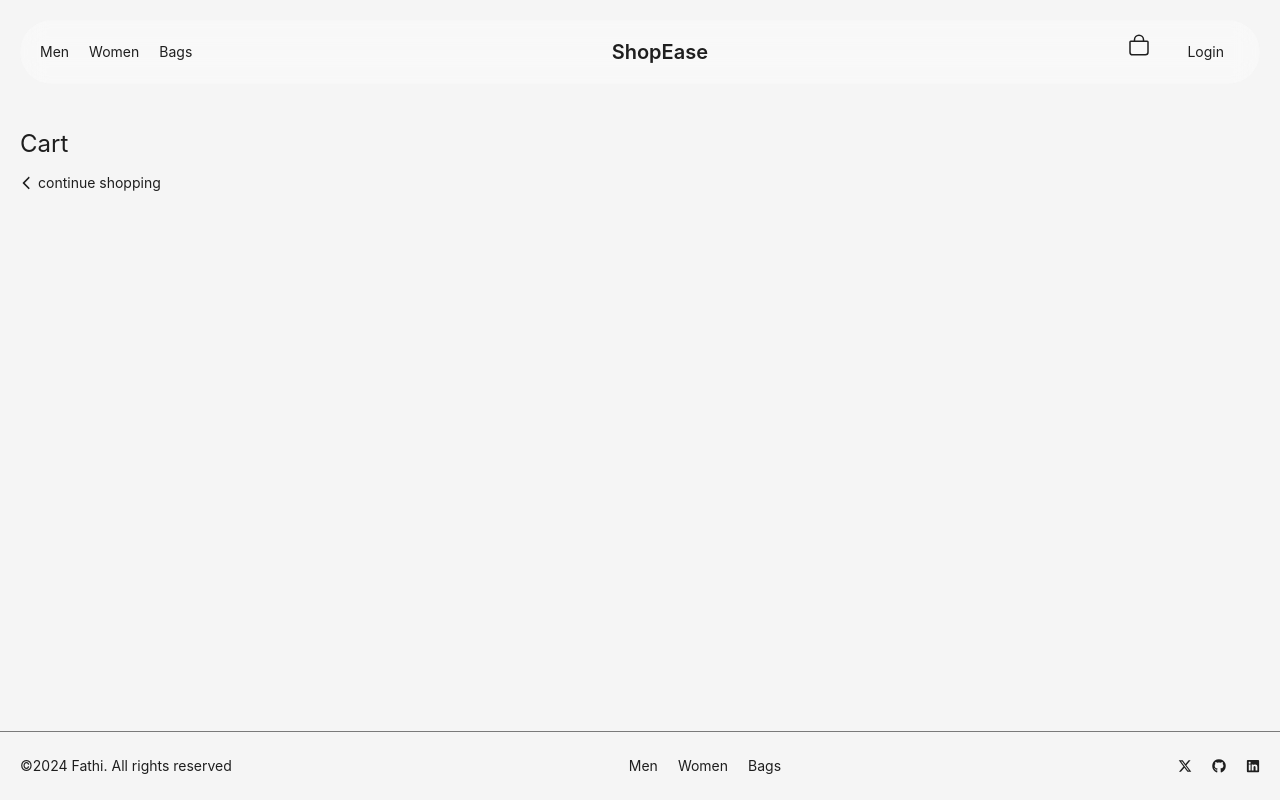
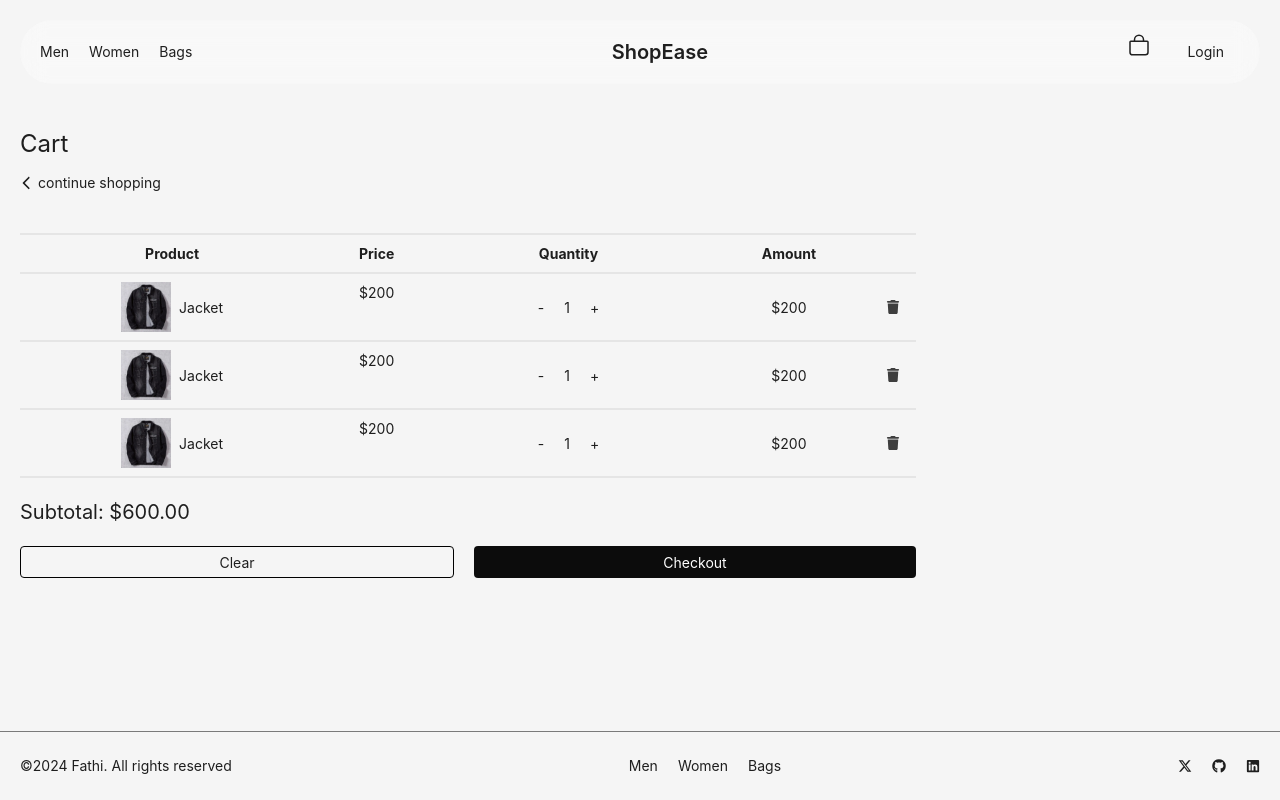
Before and after one commit to c-blaq/shop-ease, a Next.js app: page /cart in a window 1280 px wide. Built offline with nearby package versions, Linux system fonts and the light colour scheme.

Commit message:
style: cart

```diff
--- a/src/app/cart/page.tsx
+++ b/src/app/cart/page.tsx
@@ -1,10 +1,13 @@
+import { Button } from "antd";
+import Image from "next/image";
 import Link from "next/link";
 import React from "react";
-import { FaChevronLeft } from "react-icons/fa6";
+import { FaMinus } from "react-icons/fa";
+import { FaChevronLeft, FaDeleteLeft, FaTrash } from "react-icons/fa6";
 
 const Cart = () => {
   return (
-    <div className="py-32 max-w-screen-2xl mx-auto px-5">
+    <div className="py-24 md:py-32 max-w-screen-2xl mx-auto px-5">
       <div>
         <h2 className="text-lg sm:text-2xl mb-3">Cart</h2>
         <Link
@@ -15,6 +18,146 @@ const Cart = () => {
           continue shopping
         </Link>
       </div>
+
+      <div className=" max-w-4xl mt-10">
+        <table className="w-full">
+          <thead className="border-t-2 border-b-2">
+            <tr>
+              <th className="py-2 px-2 sm:px-0">Product</th>
+              <th className="py-2 px-2 sm:px-0 hidden sm:block">Price</th>
+              <th className="py-2 px-2 sm:px-0">Quantity</th>
+              <th className="py-2 px-2 sm:px-0">Amount</th>
+            </tr>
+          </thead>
+
+          <tbody className="text-center">
+            <tr className="border-b-2">
+              <td className="py-2 px-2 sm:px-0">
+                <div className="flex flex-col sm:flex-row justify-center items-center gap-2">
+                  <Image
+                    src="/jacket.webp"
+                    alt="jacket"
+                    width={50}
+                    height={50}
+                  />
+                  <div>
+                    <h3>Jacket</h3>
+                  </div>
+                </div>
+              </td>
+              <td className="py-2 px-2 sm:px-0 hidden sm:block">$200</td>
+              <td className="py-2 px-2 sm:px-0">
+                <div className="flex flex-col sm:flex-row items-center justify-center gap-1">
+                  <Button type="text">-</Button>
+                  <span>1</span>
+                  <Button type="text">+</Button>
+                </div>
+              </td>
+              <td className="py-2 px-2 sm:px-0">
+                $200{" "}
+                <span className="block text-gray-400 sm:hidden">($200)</span>
+              </td>
+              <td className="py-2 px-2 sm:px-0 w-5">
+                <Button
+                  type="text"
+                  className="text-black/75 hover:!text-red-500"
+                >
+                  <FaTrash />
+                </Button>
+              </td>
+            </tr>
+
+            <tr className="border-b-2">
+              <td className="py-2 px-2 sm:px-0">
+                <div className="flex flex-col sm:flex-row justify-center items-center gap-2">
+                  <Image
+                    src="/jacket.webp"
+                    alt="jacket"
+                    width={50}
+                    height={50}
+                  />
+                  <div>
+                    <h3>Jacket</h3>
+                  </div>
+                </div>
+              </td>
+              <td className="py-2 px-2 sm:px-0 hidden sm:block">$200</td>
+              <td className="py-2 px-2 sm:px-0">
+                <div className="flex flex-col sm:flex-row items-center justify-center gap-1">
+                  <Button type="text">-</Button>
+                  <span>1</span>
+                  <Button type="text">+</Button>
+                </div>
+              </td>
+              <td className="py-2 px-2 sm:px-0">
+                $200{" "}
+                <span className="block text-gray-400 sm:hidden">($200)</span>
+              </td>
+              <td className="py-2 px-2 sm:px-0 w-5">
+                <Button
+                  type="text"
+                  className="text-black/75 hover:!text-red-500"
+                >
+                  <FaTrash />
+                </Button>
+              </td>
+            </tr>
+            <tr className="border-b-2">
+              <td className="py-2 px-2 sm:px-0">
+                <div className="flex flex-col sm:flex-row justify-center items-center gap-2">
+                  <Image
+                    src="/jacket.webp"
+                    alt="jacket"
+                    width={50}
+                    height={50}
+                  />
+                  <div>
+                    <h3>Jacket</h3>
+                  </div>
+                </div>
+              </td>
+              <td className="py-2 px-2 sm:px-0 hidden sm:block">$200</td>
+              <td className="py-2 px-2 sm:px-0">
+                <div className="flex flex-col sm:flex-row items-center justify-center gap-1">
+                  <Button type="text">-</Button>
+                  <span>1</span>
+                  <Button type="text">+</Button>
+                </div>
+              </td>
+              <td className="py-2 px-2 sm:px-0">
+                $200{" "}
+                <span className="block text-gray-400 sm:hidden">($200)</span>
+              </td>
+              <td className="py-2 px-2 sm:px-0 w-5">
+                <Button
+                  type="text"
+                  className="text-black/75 hover:!text-red-500"
+                >
+                  <FaTrash />
+                </Button>
+              </td>
+            </tr>
+          </tbody>
+        </table>
+
+        <div className="mt-5  items-center justify-between">
+          <h2 className="text-xl">Subtotal: $600.00</h2>
+          <div className="flex mt-5 gap-5">
+            <Button
+              type="text"
+              className="border border-black rounded-sm flex-1"
+            >
+              Clear
+            </Button>
+            <Link
+              href="/"
+              className="flex flex-1 justify-center items-center px-5 bg-black/95 rounded-sm hover:bg-black/[0.06] hover:text-black text-white"
+            >
+              Checkout
+            </Link>
+          </div>
+        </div>
+      </div>
     </div>
   );
 };
```
